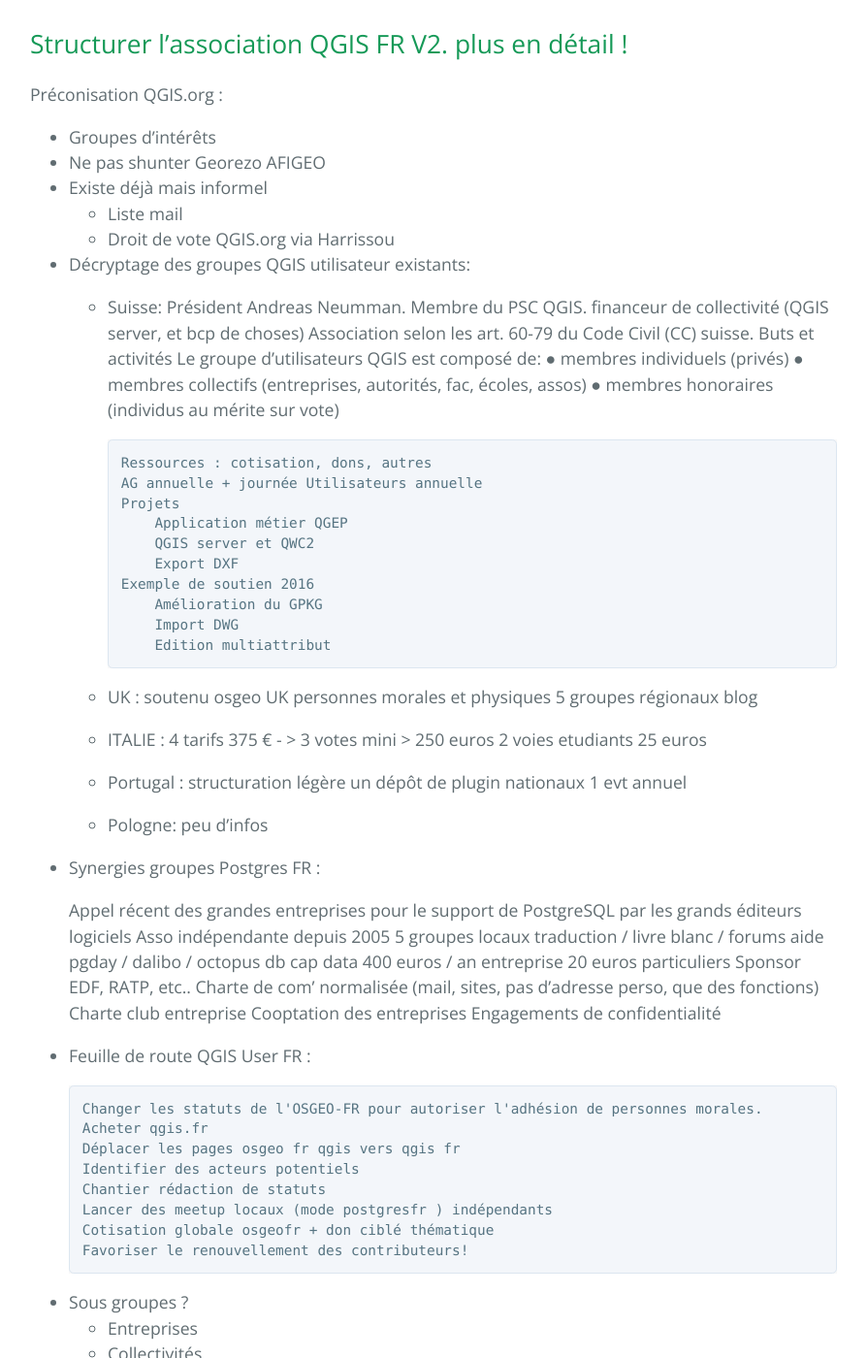
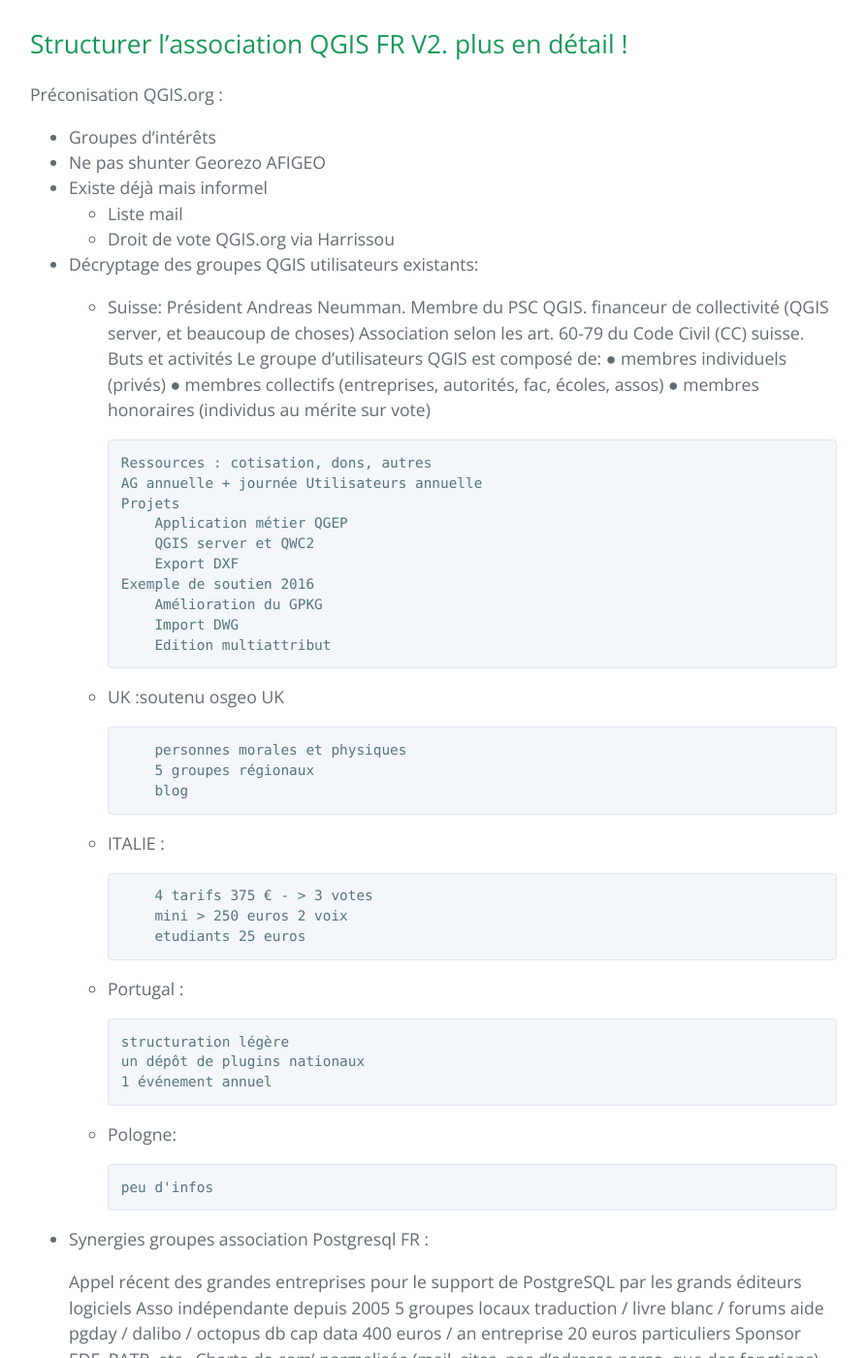
Before and after one commit to OSGeo-fr/QGIS-conf-fr-website, a Jekyll site: the page built from z70_cr_barcamp.md, in a window 1280 px wide and 1400 px high, scrolled down 988 px. Shown: the whole window at 97% size, without its empty margins (193-1087 px from the left). Built offline with Jekyll 4.4.1, drawn with Linux system fonts in a browser that asks for light colours; some of the changed text lies outside the part shown.

Commit message:
Update z70_cr_barcamp.md

```diff
--- a/z70_cr_barcamp.md
+++ b/z70_cr_barcamp.md
@@ -16,27 +16,27 @@ Cette année, évidemment nous avons eu beaucoup de questions autour de QGIS3, m
   Comment ça marche ailleurs ?
   A quoi ça sert ?
   Comment on accélère?
-  Certification formation?
+  Certification, formation?
   Simplifier l'interlocuteur
   Neutralité
   Faciliter le lien local
   Financement
       Proactivité / explication logique OSS
-      Marché national sgmap
+      Marché national SGMAP
 
 ##  Structurer l'association QGIS FR V2. plus en détail !
 
   Préconisation QGIS.org :
-  -  Groupes d'intérêts
+  - Groupes d'intérêts
   - Ne pas shunter Georezo AFIGEO
   - Existe déjà mais informel
     - Liste mail
     - Droit de vote QGIS.org via Harrissou
 
-  - Décryptage des groupes QGIS utilisateur existants:
+  - Décryptage des groupes QGIS utilisateurs existants:
 
     - Suisse:
-          Président Andreas Neumman. Membre du PSC QGIS. financeur de collectivité (QGIS server, et bcp de choses)
+          Président Andreas Neumman. Membre du PSC QGIS. financeur de collectivité (QGIS server, et beaucoup de choses)
           Association selon les art. 60-79 du Code Civil (CC) suisse.
           Buts et activités
           Le groupe d’utilisateurs QGIS est composé de:
@@ -55,27 +55,29 @@ Cette année, évidemment nous avons eu beaucoup de questions autour de QGIS3, m
               Import DWG
               Edition multiattribut
 
-    - UK :
-          soutenu osgeo UK
+    - UK :soutenu osgeo UK
+
               personnes morales et physiques
               5 groupes régionaux
               blog
 
     - ITALIE :
+
               4 tarifs 375 € - > 3 votes
-              mini > 250 euros 2 voies
+              mini > 250 euros 2 voix
               etudiants 25 euros
 
     - Portugal :
+
           structuration légère
-          un dépôt de plugin nationaux
-          1 evt annuel
+          un dépôt de plugins nationaux
+          1 événement annuel
 
     - Pologne:
-       peu d'infos
 
-  - Synergies groupes Postgres FR :
+          peu d'infos
 
+  - Synergies groupes association Postgresql FR :
 
       Appel récent des grandes entreprises pour le support de PostgreSQL par les grands éditeurs logiciels
       Asso indépendante depuis 2005
@@ -97,7 +99,7 @@ Cette année, évidemment nous avons eu beaucoup de questions autour de QGIS3, m
         Déplacer les pages osgeo fr qgis vers qgis fr
         Identifier des acteurs potentiels
         Chantier rédaction de statuts
-        Lancer des meetup locaux (mode postgresfr ) indépendants
+        Lancer des meetup locaux (mode postgresqlfr ) indépendants
         Cotisation globale osgeofr + don ciblé thématique
         Favoriser le renouvellement des contributeurs!
 
@@ -126,7 +128,7 @@ Cette année, évidemment nous avons eu beaucoup de questions autour de QGIS3, m
     script vs plugin
     application standalone
     C++ vs python
-    macros de projet ouverture
+    macros d'ouverture de projet
 
 ## QGIS server retour d'expérience
 
```
Also changed, not shown: other parts of z70_cr_barcamp.md (+3 -3 lines).
